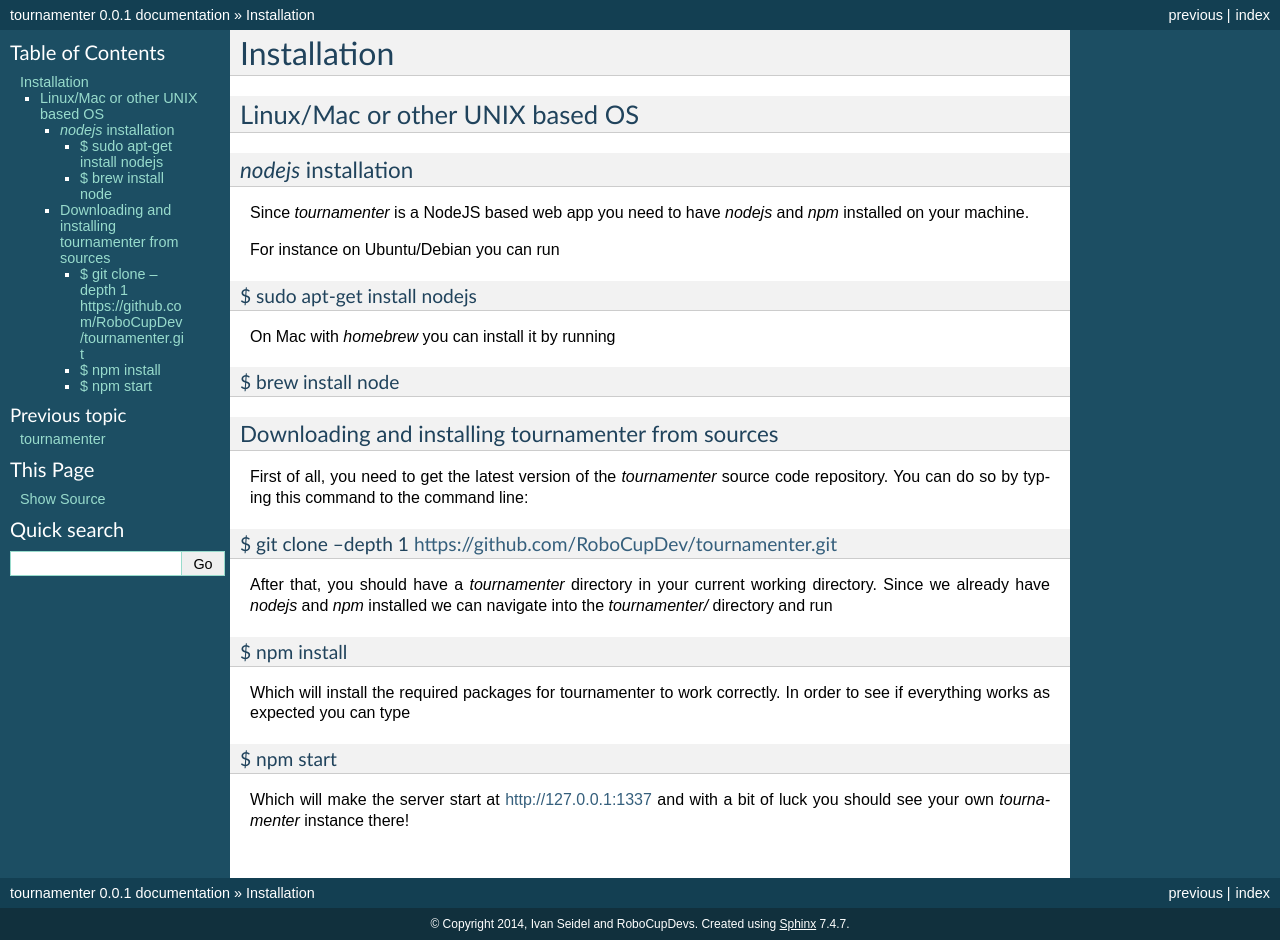
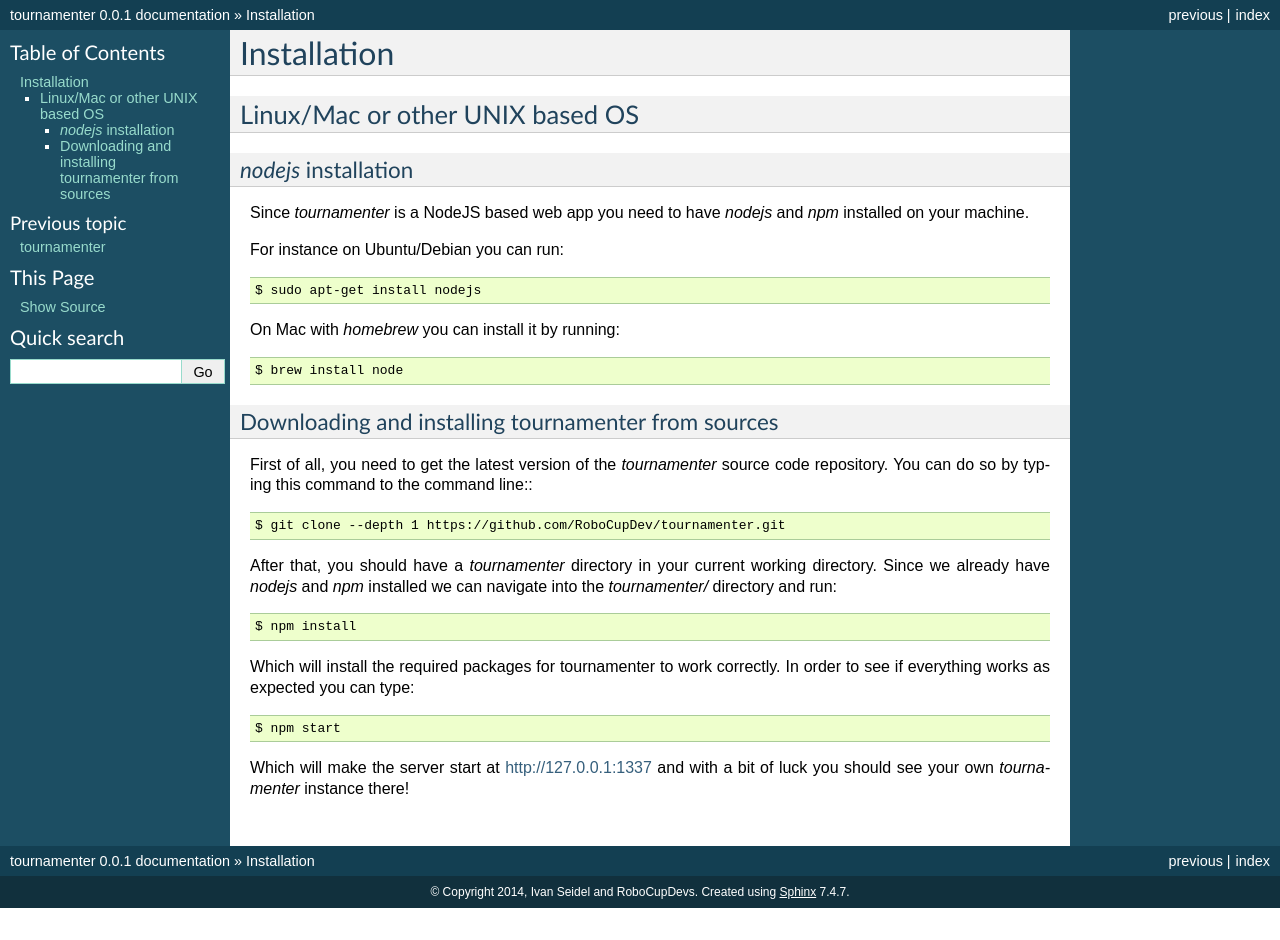
Before and after one commit to RoboCupDev/tournamenter, a Sphinx documentation site: the page built from docs/installation.rst, in a window 1280 px wide. Built offline with Sphinx 7.4.7, drawn with Linux system fonts in a browser that asks for light colours; pages that are not in the unit, such as notebooks, are missing from menus; after the commit the page ends 908 px from its top, so only the background shows below that; some of the changed lines change nothing that is shown.

Commit message:
Code as it should be

`````diff
--- a/docs/installation.rst
+++ b/docs/installation.rst
@@ -12,43 +12,34 @@
 Since `tournamenter` is a NodeJS based web app you need to have `nodejs`
 and `npm` installed on your machine.
 
-For instance on Ubuntu/Debian you can run
+For instance on Ubuntu/Debian you can run::
 
-````
     $ sudo apt-get install nodejs
-````
 
-On Mac with `homebrew` you can install it by running
+On Mac with `homebrew` you can install it by running::
 
-````
     $ brew install node
-````
+
 
 Downloading and installing tournamenter from sources
 ----------------------------------------------------
 
 First of all, you need to get the latest version of the `tournamenter`
 source code repository. You can do so by typing this command to the command
-line:
+line:::
 
-````
     $ git clone --depth 1 https://github.com/RoboCupDev/tournamenter.git
-````
 
 After that, you should have a `tournamenter` directory in your current
 working directory. Since we already have `nodejs` and `npm` installed we
-can navigate into the `tournamenter/` directory and run
+can navigate into the `tournamenter/` directory and run::
 
-````
     $ npm install
-````
 
 Which will install the required packages for tournamenter to work
-correctly. In order to see if everything works as expected you can type
+correctly. In order to see if everything works as expected you can type::
 
-````
     $ npm start
-````
 
 Which will make the server start at http://127.0.0.1:1337 and with a bit of
 luck you should see your own `tournamenter` instance there!
`````
